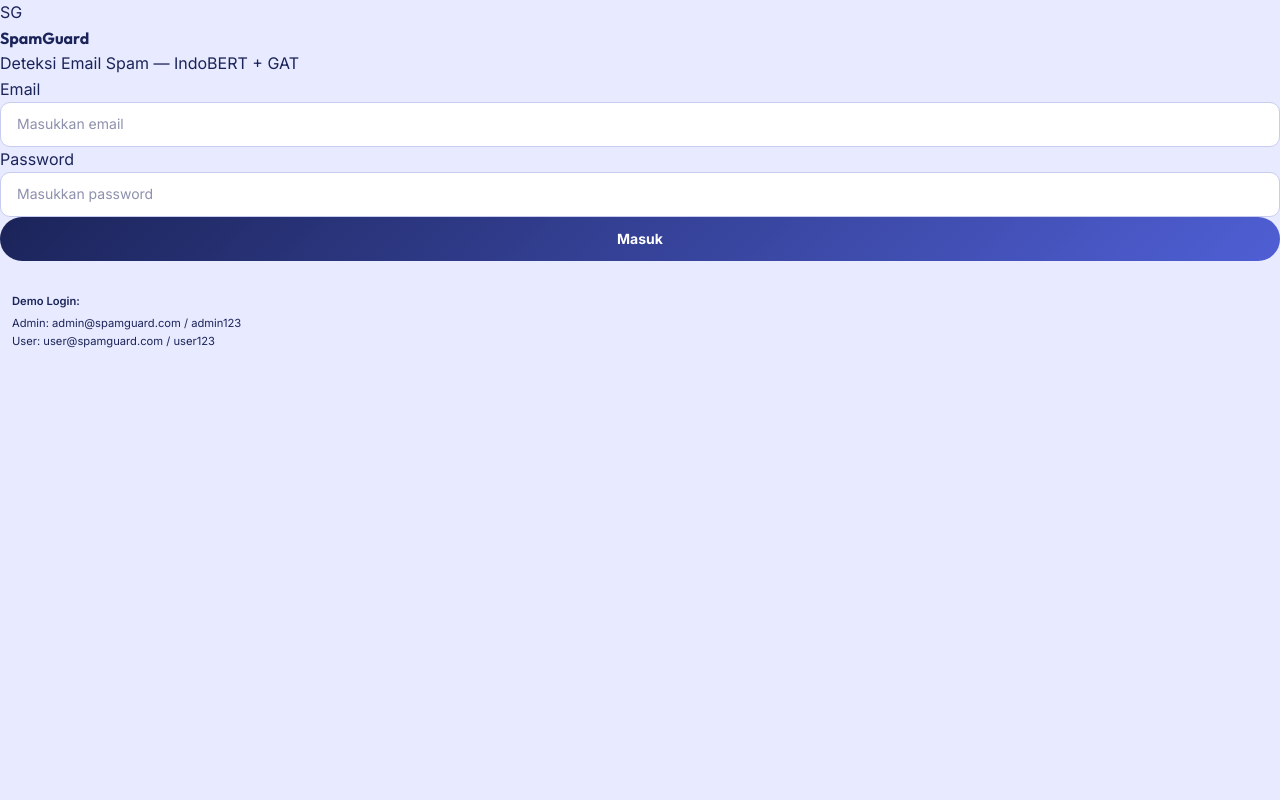
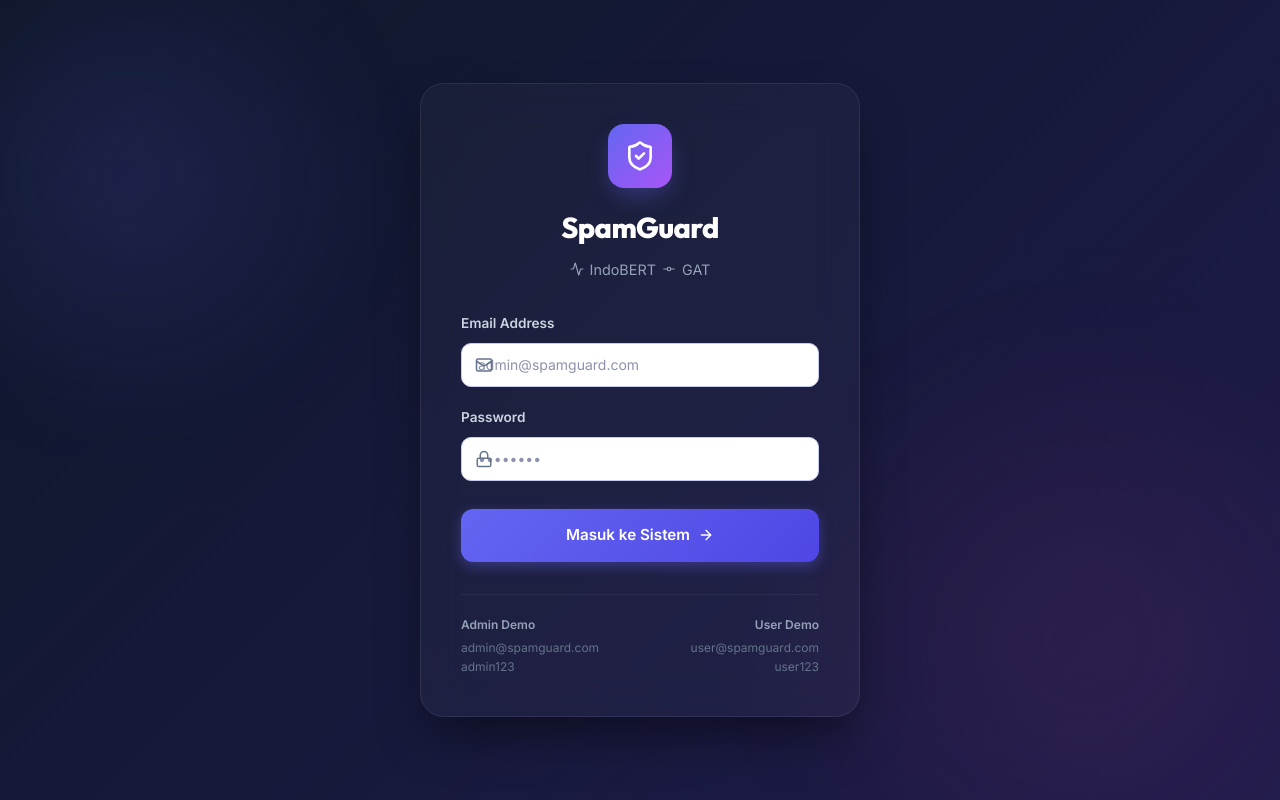
Before and after one commit to apriliamonica/Deteksi-Email-Spam, a React (Vite) app in the folder FE-EMAIL/: page /login in a window 1280 px wide. Built offline with nearby package versions, Linux system fonts and the light colour scheme; no server answers.

Commit message:
Merapihkan halaman login

```diff
--- a/FE-EMAIL/src/pages/Login.jsx
+++ b/FE-EMAIL/src/pages/Login.jsx
@@ -1,22 +1,31 @@
-import { useState } from 'react';
+import { useState, useEffect } from 'react';
 import { useNavigate } from 'react-router-dom';
 import { authAPI } from '../services/api';
+import { Mail, Lock, ShieldCheck, ArrowRight, Activity, GitCommit } from 'lucide-react';
 
 export default function LoginPage({ onLogin }) {
   const [email, setEmail] = useState('');
   const [password, setPassword] = useState('');
   const [error, setError] = useState('');
   const [loading, setLoading] = useState(false);
+  const [mounted, setMounted] = useState(false);
   const navigate = useNavigate();
 
+  useEffect(() => {
+    setMounted(true);
+  }, []);
+
   const handleSubmit = async (e) => {
-    e.preventDefault(); setError(''); setLoading(true);
+    e.preventDefault();
+    setError('');
+    setLoading(true);
     try {
       const res = await authAPI.login({ email, password });
       if (res.data.status === 'success') {
         const userData = res.data.user;
         localStorage.setItem('user', JSON.stringify(userData));
-        onLogin(userData); navigate('/beranda');
+        onLogin(userData);
+        navigate('/beranda');
       }
     } catch (err) {
       setError(err.response?.data?.detail || 'Gagal login. Periksa email atau password.');
@@ -26,31 +35,162 @@ export default function LoginPage({ onLogin }) {
   };
 
   return (
-    <div className="login-page">
-      <div className="login-card">
-        <div className="logo-section">
-          <div className="logo-icon">SG</div>
-          <h1>SpamGuard</h1>
-          <p>Deteksi Email Spam — IndoBERT + GAT</p>
-        </div>
-        {error && <div className="alert alert-error">{error}</div>}
-        <form onSubmit={handleSubmit}>
-          <div className="form-group">
-            <label className="form-label">Email</label>
-            <input type="email" className="form-input" placeholder="Masukkan email" value={email} onChange={e => setEmail(e.target.value)} required />
+    <div style={{
+      minHeight: '100vh',
+      display: 'flex',
+      background: 'linear-gradient(135deg, #0f172a 0%, #1e1b4b 100%)',
+      fontFamily: '"Inter", sans-serif',
+      position: 'relative',
+      overflow: 'hidden'
+    }}>
+      {/* Background Decorations */}
+      <div style={{
+        position: 'absolute', top: '-10%', left: '-10%', width: '40vw', height: '40vw',
+        background: 'radial-gradient(circle, rgba(99,102,241,0.15) 0%, transparent 70%)',
+        borderRadius: '50%', filter: 'blur(40px)', zIndex: 0
+      }} />
+      <div style={{
+        position: 'absolute', bottom: '-20%', right: '-10%', width: '50vw', height: '50vw',
+        background: 'radial-gradient(circle, rgba(236,72,153,0.1) 0%, transparent 70%)',
+        borderRadius: '50%', filter: 'blur(60px)', zIndex: 0
+      }} />
+
+      <div style={{
+        flex: 1,
+        display: 'flex',
+        alignItems: 'center',
+        justifyContent: 'center',
+        padding: '2rem',
+        zIndex: 1
+      }}>
+        <div style={{
+          background: 'rgba(255, 255, 255, 0.03)',
+          backdropFilter: 'blur(20px)',
+          WebkitBackdropFilter: 'blur(20px)',
+          border: '1px solid rgba(255, 255, 255, 0.08)',
+          borderRadius: '24px',
+          padding: '40px',
+          width: '100%',
+          maxWidth: '440px',
+          boxShadow: '0 25px 50px -12px rgba(0, 0, 0, 0.5)',
+          transform: mounted ? 'translateY(0)' : 'translateY(20px)',
+          opacity: mounted ? 1 : 0,
+          transition: 'all 0.8s cubic-bezier(0.16, 1, 0.3, 1)',
+        }}>
+
+          <div style={{ textAlign: 'center', marginBottom: '32px' }}>
+            <div style={{
+              width: '64px', height: '64px', margin: '0 auto 16px',
+              background: 'linear-gradient(135deg, #6366f1 0%, #a855f7 100%)',
+              borderRadius: '16px', display: 'flex', alignItems: 'center', justifyContent: 'center',
+              boxShadow: '0 10px 25px -5px rgba(99, 102, 241, 0.4)'
+            }}>
+              <ShieldCheck size={32} color="white" />
+            </div>
+            <h1 style={{
+              fontSize: '1.8rem', fontWeight: 800, color: 'white', margin: '0 0 8px 0',
+              letterSpacing: '-0.02em'
+            }}>SpamGuard</h1>
+            <p style={{
+              color: '#94a3b8', fontSize: '0.9rem', margin: 0,
+              display: 'flex', alignItems: 'center', justifyContent: 'center', gap: '6px'
+            }}>
+              <Activity size={14} /> IndoBERT <GitCommit size={14} /> GAT
+            </p>
           </div>
-          <div className="form-group">
-            <label className="form-label">Password</label>
-            <input type="password" className="form-input" placeholder="Masukkan password" value={password} onChange={e => setPassword(e.target.value)} required />
+
+          {error && (
+            <div style={{
+              background: 'rgba(239, 68, 68, 0.1)',
+              border: '1px solid rgba(239, 68, 68, 0.2)',
+              color: '#f87171', padding: '12px 16px', borderRadius: '12px',
+              fontSize: '0.85rem', marginBottom: '20px', display: 'flex', alignItems: 'center', gap: '8px'
+            }}>
+              ⚠️ {error}
+            </div>
+          )}
+
+          <form onSubmit={handleSubmit} style={{ display: 'flex', flexDirection: 'column', gap: '20px' }}>
+            <div>
+              <label style={{ display: 'block', color: '#cbd5e1', fontSize: '0.85rem', fontWeight: 600, marginBottom: '8px' }}>Email Address</label>
+              <div style={{ position: 'relative' }}>
+                <Mail size={18} color="#64748b" style={{ position: 'absolute', left: '14px', top: '50%', transform: 'translateY(-50%)' }} />
+                <input
+                  type="email"
+                  value={email}
+                  onChange={e => setEmail(e.target.value)}
+                  placeholder="admin@spamguard.com"
+                  required
+                  style={{
+                    width: '100%', background: 'rgba(15, 23, 42, 0.6)', border: '1px solid rgba(255, 255, 255, 0.1)',
+                    color: 'white', padding: '14px 14px 14px 42px', borderRadius: '12px', fontSize: '0.9rem',
+                    outline: 'none', transition: 'all 0.2s'
+                  }}
+                  onFocus={(e) => e.target.style.borderColor = '#6366f1'}
+                  onBlur={(e) => e.target.style.borderColor = 'rgba(255, 255, 255, 0.1)'}
+                />
+              </div>
+            </div>
+
+            <div>
+              <label style={{ display: 'block', color: '#cbd5e1', fontSize: '0.85rem', fontWeight: 600, marginBottom: '8px' }}>Password</label>
+              <div style={{ position: 'relative' }}>
+                <Lock size={18} color="#64748b" style={{ position: 'absolute', left: '14px', top: '50%', transform: 'translateY(-50%)' }} />
+                <input
+                  type="password"
+                  value={password}
+                  onChange={e => setPassword(e.target.value)}
+                  placeholder="••••••••"
+                  required
+                  style={{
+                    width: '100%', background: 'rgba(15, 23, 42, 0.6)', border: '1px solid rgba(255, 255, 255, 0.1)',
+                    color: 'white', padding: '14px 14px 14px 42px', borderRadius: '12px', fontSize: '0.9rem',
+                    outline: 'none', transition: 'all 0.2s'
+                  }}
+                  onFocus={(e) => e.target.style.borderColor = '#6366f1'}
+                  onBlur={(e) => e.target.style.borderColor = 'rgba(255, 255, 255, 0.1)'}
+                />
+              </div>
+            </div>
+
+            <button
+              type="submit"
+              disabled={loading}
+              style={{
+                width: '100%', background: 'linear-gradient(135deg, #6366f1 0%, #4f46e5 100%)',
+                color: 'white', border: 'none', padding: '14px', borderRadius: '12px',
+                fontSize: '0.95rem', fontWeight: 600, cursor: loading ? 'not-allowed' : 'pointer',
+                display: 'flex', alignItems: 'center', justifyContent: 'center', gap: '8px',
+                marginTop: '8px', boxShadow: '0 4px 14px 0 rgba(99, 102, 241, 0.39)',
+                transition: 'transform 0.1s, box-shadow 0.1s',
+                opacity: loading ? 0.7 : 1
+              }}
+              onMouseDown={(e) => !loading && (e.currentTarget.style.transform = 'scale(0.98)')}
+              onMouseUp={(e) => !loading && (e.currentTarget.style.transform = 'scale(1)')}
+              onMouseLeave={(e) => !loading && (e.currentTarget.style.transform = 'scale(1)')}
+            >
+              {loading ? (
+                <>Memproses...</>
+              ) : (
+                <>Masuk ke Sistem <ArrowRight size={16} /></>
+              )}
+            </button>
+          </form>
+
+          <div style={{
+            marginTop: '32px', paddingTop: '20px', borderTop: '1px solid rgba(255,255,255,0.05)',
+            fontSize: '0.75rem', color: '#64748b', display: 'flex', justifyContent: 'space-between'
+          }}>
+            <div>
+              <div style={{ color: '#94a3b8', fontWeight: 600, marginBottom: '4px' }}>Admin Demo</div>
+              admin@spamguard.com<br/>admin123
+            </div>
+            <div style={{ textAlign: 'right' }}>
+              <div style={{ color: '#94a3b8', fontWeight: 600, marginBottom: '4px' }}>User Demo</div>
+              user@spamguard.com<br/>user123
+            </div>
           </div>
-          <button type="submit" className="btn btn-primary btn-lg" style={{ width: '100%' }} disabled={loading}>
-            {loading ? <><div className="spinner" /> Memproses...</> : 'Masuk'}
-          </button>
-        </form>
-        <div style={{ marginTop: 20, padding: 12, background: 'var(--gray-50)', borderRadius: 'var(--radius-sm)', fontSize: '0.7rem', color: 'var(--gray-500)' }}>
-          <p style={{ fontWeight: 600, marginBottom: 4, color: 'var(--gray-700)' }}>Demo Login:</p>
-          <p>Admin: admin@spamguard.com / admin123</p>
-          <p>User: user@spamguard.com / user123</p>
+
         </div>
       </div>
     </div>
```
